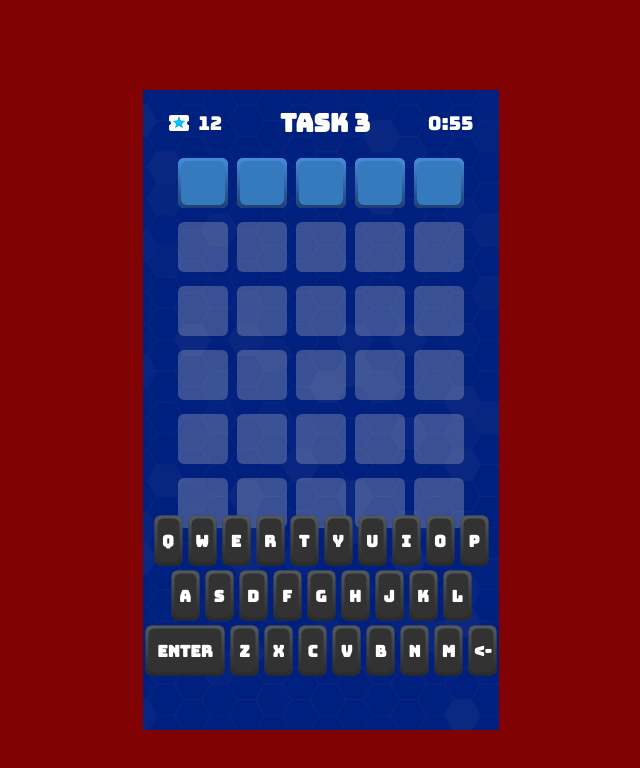
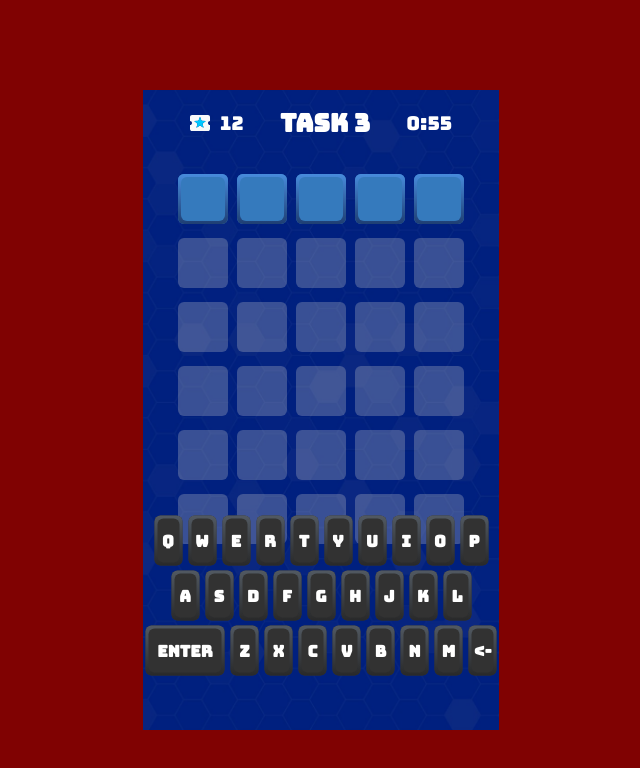
Before and after one commit to marcoskrgr/frontend, a React (Vite) app: page /wordle in a window 1280 px wide. Shown: the top 768 px of the page, without its empty margins (319-959 px from the left). Built offline with nearby package versions, Linux system fonts and the light colour scheme.

Commit message:
WORDLE-9 - Arrumando algumas coisas do termo

```diff
--- a/src/components/Wordle/Keyboard.jsx
+++ b/src/components/Wordle/Keyboard.jsx
@@ -1,5 +1,5 @@
 import React from "react";
-import styles from "./Grid/styles.module.css";
+import styles from "./styles.module.css";
 
 const QWERTY = [
   ["Q", "W", "E", "R", "T", "Y", "U", "I", "O", "P"],
--- a/src/components/common/GameHeader/index.jsx
+++ b/src/components/common/GameHeader/index.jsx
@@ -1,4 +1,5 @@
 import React, {useState, useEffect} from "react";
+
 import style from "./style.module.css";
 
 function GameHeader({task, initialTime = 60}) {
--- a/src/components/common/GameHeader/style.module.css
+++ b/src/components/common/GameHeader/style.module.css
@@ -2,7 +2,8 @@
   display: flex;
   justify-content: space-between;
   align-items: center;
-  padding: 2vh 2vw;
+  padding: 2vh 47px;
+  margin-bottom: 2vh;
 }
 
 .header > div {
--- a/src/pages/Wordle/index.jsx
+++ b/src/pages/Wordle/index.jsx
@@ -1,10 +1,10 @@
 import { useState, useCallback } from 'react';
 
-import Grid from '@components/Wordle/Grid';
+import Grid from '@components/Wordle';
 import Keyboard from '@components/Wordle/Keyboard.jsx';
 import GameHeader from '@components/common/GameHeader';
 
-import styles from '@components/Wordle/Grid/styles.module.css';
+import styles from '@components/Wordle/styles.module.css';
 
 const CONFIG = {
   MAX_ATTEMPTS: 6,
```
Also changed, not shown: src/components/Wordle/Button.jsx (renamed from src/components/Wordle/Grid/Button.jsx), src/components/Wordle/index.jsx (renamed from src/components/Wordle/Grid/index.jsx), src/components/Wordle/styles.module.css (renamed from src/components/Wordle/Grid/styles.module.css).
